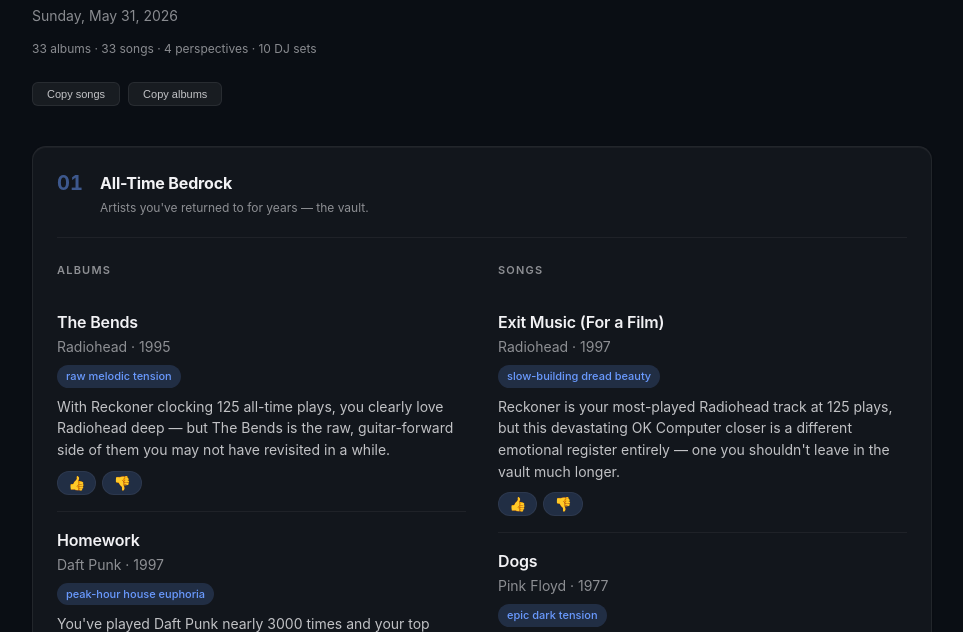
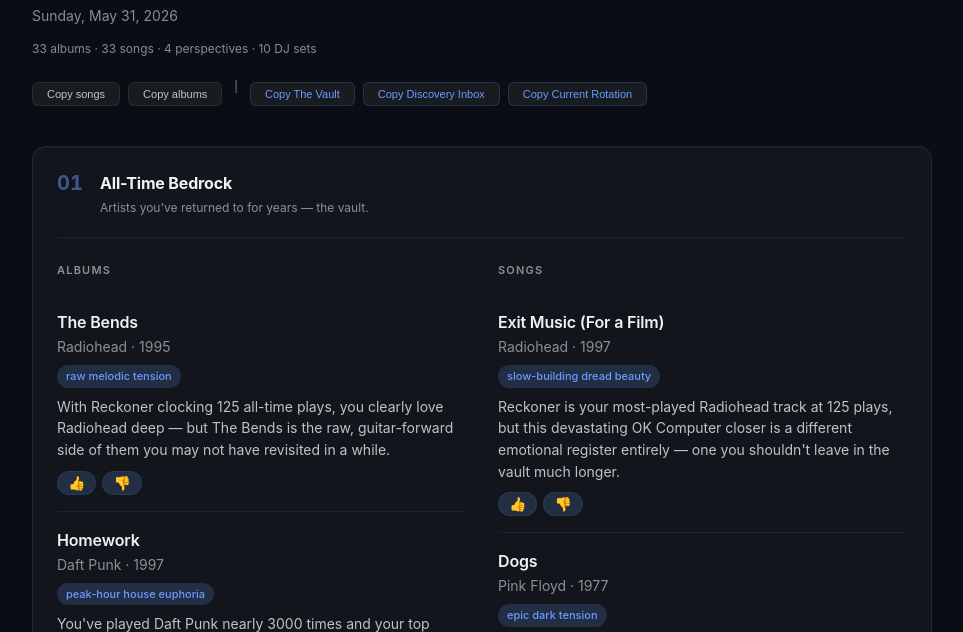
Before and after one commit to benmharris3/music-discovery-archive, a plain HTML site: page public/index.html in a window 1280 px wide. Shown: the part 160-792 px from the top of the page, without its empty margins (158-1121 px from the left). Drawn offline with Linux system fonts and the light colour scheme.

Commit message:
Add specific copy buttons for The Vault, Discovery Inbox, and Current Rotation

```diff
--- a/public/index.html
+++ b/public/index.html
@@ -369,6 +369,10 @@
     var songStrings = songs.map(function (s) { return s.artist + ' — ' + s.title; }).join('\n');
     var albumStrings = albums.map(function (a) { return a.artist + ' — ' + a.title; }).join('\n');
 
+    var vaultStrings = songs.filter(function (s) { return s.tier === 'deep_catalog'; }).map(function (s) { return s.artist + ' — ' + s.title; }).join('\n');
+    var discoveryStrings = songs.filter(function (s) { return s.tier === 'all_time_discovery' || s.tier === 'recent_discovery'; }).map(function (s) { return s.artist + ' — ' + s.title; }).join('\n');
+    var rotationStrings = songs.filter(function (s) { return s.tier === 'current_mood'; }).map(function (s) { return s.artist + ' — ' + s.title; }).join('\n');
+
     var html =
       '<header class="page-header">' +
         '<p class="page-label">Weekly Music Discovery</p>' +
@@ -379,6 +383,10 @@
           spotifyHtml +
           '<button class="copy-tracks-btn" data-tracks="' + esc(songStrings) + '" onclick="copyTracks(this)">Copy songs</button>' +
           '<button class="copy-tracks-btn" data-tracks="' + esc(albumStrings) + '" onclick="copyTracks(this)">Copy albums</button>' +
+          '<span style="color:var(--muted); font-size:var(--fs-sm); margin:0 4px;">|</span>' +
+          '<button class="copy-tracks-btn" style="border-color:var(--accent-soft); color:var(--accent);" data-tracks="' + esc(vaultStrings) + '" onclick="copyTracks(this)">Copy The Vault</button>' +
+          '<button class="copy-tracks-btn" style="border-color:var(--accent-soft); color:var(--accent);" data-tracks="' + esc(discoveryStrings) + '" onclick="copyTracks(this)">Copy Discovery Inbox</button>' +
+          '<button class="copy-tracks-btn" style="border-color:var(--accent-soft); color:var(--accent);" data-tracks="' + esc(rotationStrings) + '" onclick="copyTracks(this)">Copy Current Rotation</button>' +
         '</div>' +
       '</header>' +
       tiersHtml +
```
